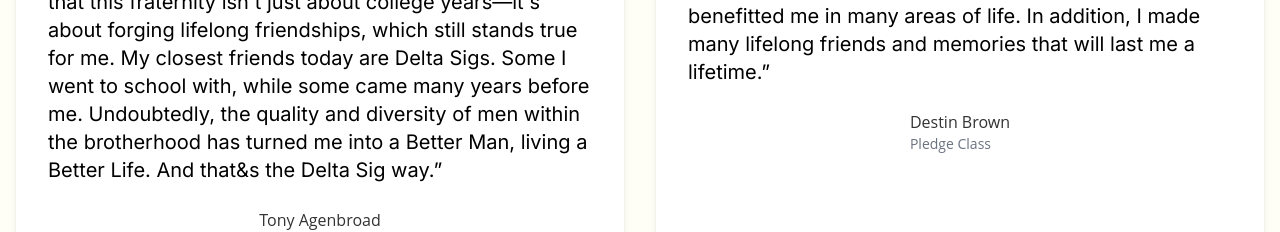
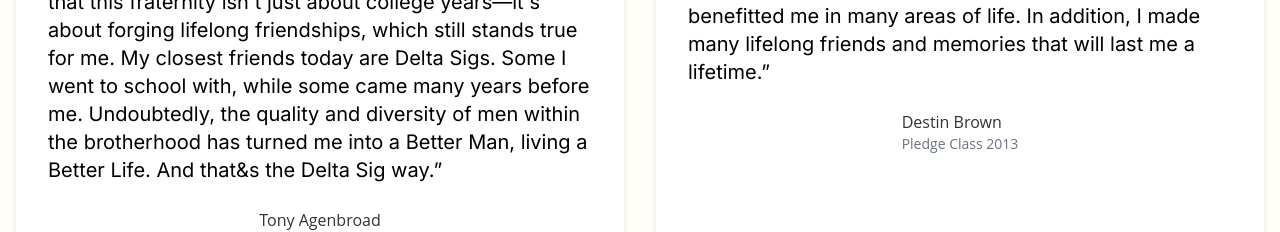
Before and after one commit to MSBivens/dsp, a Next.js app in the folder dsp/: page / in a window 1280 px wide. Shown: the part 2140-2372 px from the top of the page. Built offline with nearby package versions, Linux system fonts and the light colour scheme.

Commit message:
added pledge class number

```diff
--- a/dsp/src/app/page.js
+++ b/dsp/src/app/page.js
@@ -279,7 +279,7 @@
             <figcaption className="flex items-center space-x-2">
               <div className="text-left">
                 <p className="font-medium">Destin Brown</p>
-                <p className="text-sm text-gray-500">Pledge Class </p>
+                <p className="text-sm text-gray-500">Pledge Class 2013</p>
               </div>
             </figcaption>
           </figure>
```
